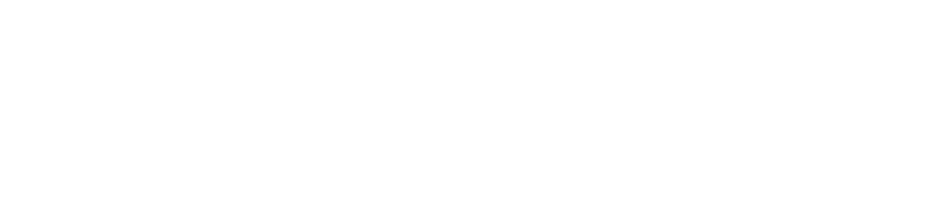
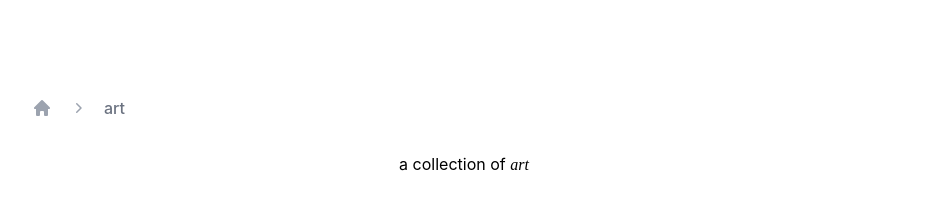
Before and after one commit to mw-171/web-portfolio, a Next.js app: page /art in a window 1280 px wide. Before the commit this address had no page. Shown: the top 202 px of the page, without its empty margins (176-1103 px from the left). Built offline with nearby package versions, Linux system fonts and the light colour scheme.

Commit message:
rename route from portfolio to art

```diff
--- a/src/pages/about.tsx
+++ b/src/pages/about.tsx
@@ -130,7 +130,7 @@
                       </a>
                       , and creating{" "}
                       <a
-                        href="/portfolio"
+                        href="/art"
                         className="serif-font italic hover:border-b-2 hover:border-gray-300"
                       >
                         <span>art</span>
--- a/src/pages/portfolio.tsx
+++ b/src/pages/art.tsx
@@ -32,10 +32,10 @@
                   aria-hidden="true"
                 />
                 <a
-                  href={"/portfolio"}
+                  href={"/art"}
                   className="ml-4 text-md font-medium text-gray-500 hover:text-gray-700"
                 >
-                  portfolio
+                  art
                 </a>
               </div>
             </li>
--- a/src/pages/index.tsx
+++ b/src/pages/index.tsx
@@ -45,7 +45,7 @@
               <path d="M5.555 17.776l8-16 .894.448-8 16-.894-.448z" />
             </svg>
             <a
-              href="/portfolio"
+              href="/art"
               className="pl-1 sm:pl-4 text-sm font-medium text-gray-400 hover:text-gray-700"
             >
               art
--- a/src/pages/index1.tsx
+++ b/src/pages/index1.tsx
@@ -28,6 +28,7 @@
   { name: "About", href: "/about" },
   { name: "Projects", href: "/projects" },
   { name: "Portfolio", href: "/portfolio" },
+  { name: "Art", href: "/art" },
 ];
 
 //import '../styles/global.css';
```
